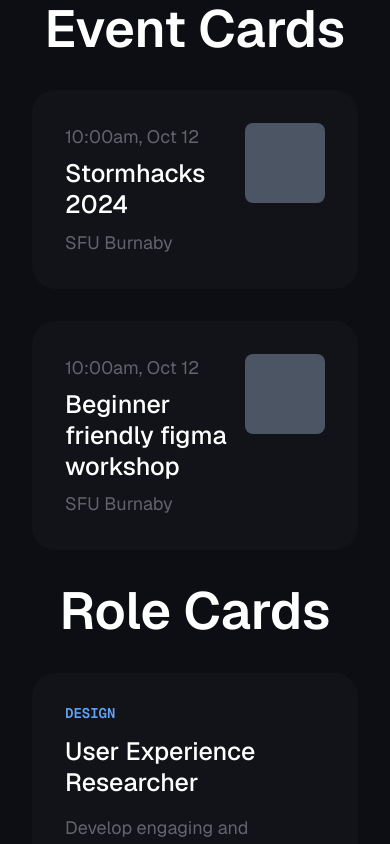
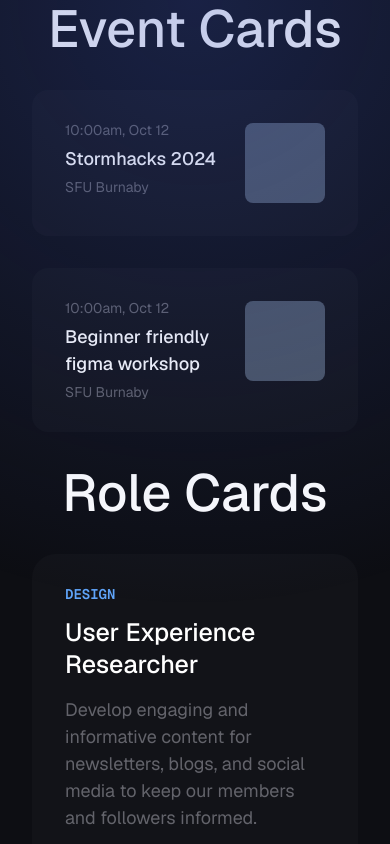
Before and after one commit to sfusurge/surge_website, a Next.js app: page /Playground in a window 390 px wide. Shown: the top 844 px of the page. Built offline with nearby package versions, Linux system fonts and the light colour scheme.

Commit message:
event card mobile sizing + radial gradient
Added temporary fixed sizes for mobile text. on event cards, need to replace with variables later. Added radial gradient to layout page as it is consistent through out all pages

```diff
--- a/src/app/Playground/page.tsx
+++ b/src/app/Playground/page.tsx
@@ -6,8 +6,9 @@ import EventCard from "../components/EventCard";
 
 export default function Playground() {
   return (
+
     <main className="grid grid-cols-4 lg:grid-cols-12  h-full gap-8 overflow-hidden max-w-[1200px] mx-auto px-8">
-      <h2 className=" flex text-4xl font-semibold col-span-full justify-center">
+      <h2 className=" flex text-4xl font-medium col-span-full justify-center">
         Event Cards
       </h2>
       <div className="col-span-full flex flex-col md:flex-row gap-8 ">
@@ -23,7 +24,7 @@ export default function Playground() {
          />
       </div>
 
-      <h2 className=" flex text-4xl font-semibold col-span-full justify-center">
+      <h2 className=" flex text-4xl font-medium col-span-full justify-center">
         Role Cards
       </h2>
 
--- a/src/app/components/EventCard.tsx
+++ b/src/app/components/EventCard.tsx
@@ -11,11 +11,11 @@ type EventCardProps = {
     className,
   }: EventCardProps) {
     return (
-      <div className={`${className} w-full bg-[#121318] rounded-3xl flex flex-row justify-between p-8 border border-gray-500/0 hover:border-gray-200/10 transition-all duration-300 cursor-pointer`}>
+      <div className={`${className} w-full bg-[#121318] rounded-2xl md:rounded-3xl flex flex-row justify-between p-8 border border-gray-500/0 hover:border-gray-200/10 transition-all duration-300 cursor-pointer`}>
         <div className="flex flex-col gap-2">
-        <p className="text-base text-text-secondary font-normal ">{time}</p>
-        <h2 className="text-xl font-medium">{title}</h2>
-        <div className="text-text-secondary text-base">{location}</div>
+        <p className="text-sm md:text-base text-text-secondary font-normal ">{time}</p>
+        <h2 className="text-base md:text-xl font-medium">{title}</h2>
+        <div className="text-text-secondary text-sm md:text-base">{location}</div>
         </div>
 
         <div className="aspect-square h-20 md:h-[7.5rem] bg-gray-600 rounded-lg ml-4"></div>
--- a/src/app/layout.tsx
+++ b/src/app/layout.tsx
@@ -19,7 +19,9 @@ export default function RootLayout({
 }>) {
   return (
     <html className={`${GeistSans.variable} ${GeistMono.variable}`}  lang="en">
-      <body className="font-GeistSans">{children}</body>
+      <body className="font-GeistSans">
+      <div className="w-full h-[200vh] bg-[radial-gradient(circle,_rgba(54,79,184,0.3)_0%,_rgba(24,35,82,0)_70%)] fixed top-[-100%] z-100 pointer-events-none "></div>
+        {children}</body>
     </html>
   );
 }
```
